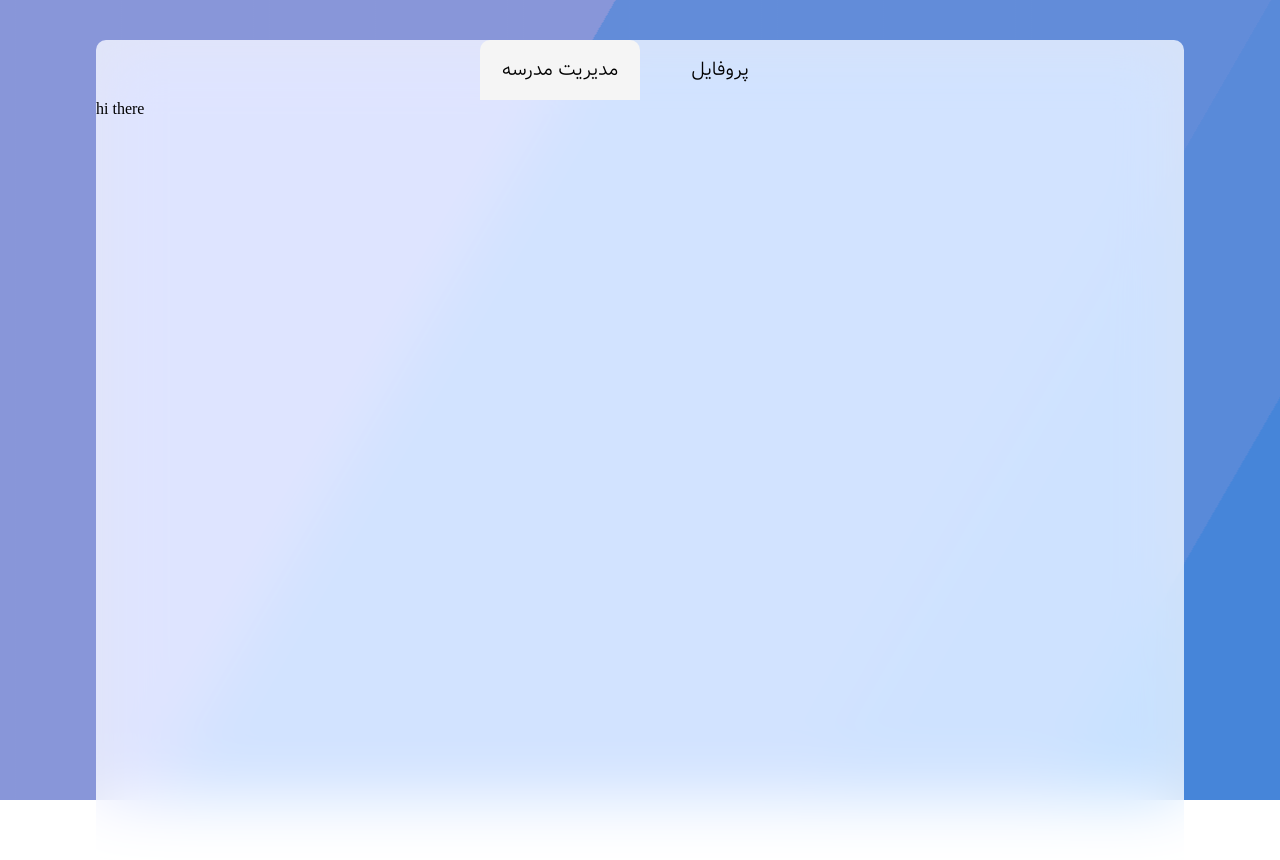
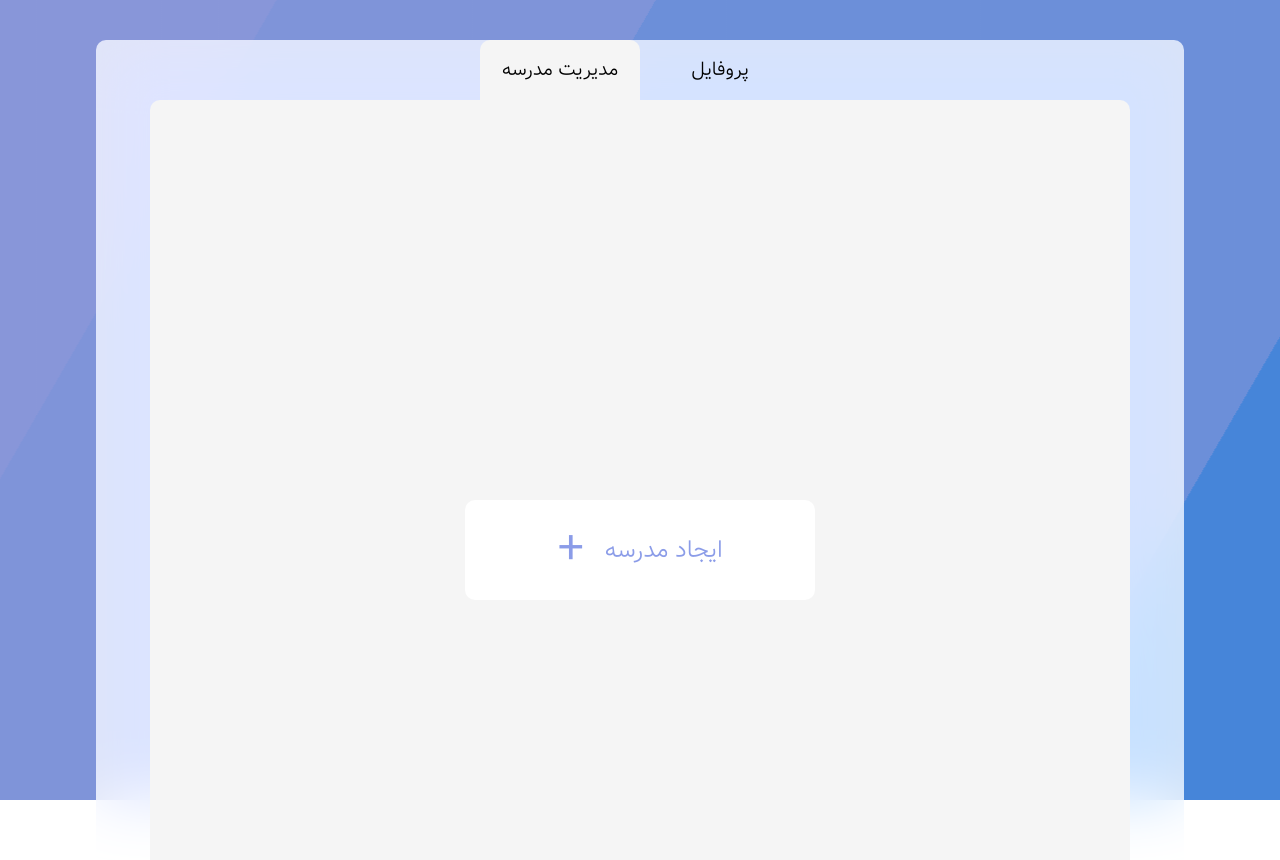
Before and after one commit to alivarastepour/LMS, a React (Create React App) app in the folder front-end/: page /accounts/manager/1/managment in a window 1280 px wide. Shown: the top 860 px of the page. Built offline with nearby package versions, Linux system fonts and the light colour scheme; no server answers; the HTML template or start-up script is replaced by a standard one.

Commit message:
conditional rendering for profile is added

```diff
--- a/front-end/src/Components/Dashboard/Dashboard.js
+++ b/front-end/src/Components/Dashboard/Dashboard.js
@@ -4,6 +4,7 @@ import { useParams} from "react-router-dom";
 import { Wrapper } from "./Dashboard.styles";
 import Profile from "../Profile/Profile";
 import DashboardHeader from "./Dashboard.header";
+import SchoolManagment from "../SchoolManagment/SchoolManagment";
 
 const Dashboard = () => {
 
@@ -15,7 +16,7 @@ const Dashboard = () => {
         <Wrapper>
             <DashboardHeader show={show} setShow={setShow}/>
             {
-                show ? <Profile/> : <div>hi there</div>
+                show ? <Profile/> : <SchoolManagment/>
             }
         </Wrapper>
     </>
--- a/front-end/src/Components/Profile/Profile.js
+++ b/front-end/src/Components/Profile/Profile.js
@@ -18,7 +18,7 @@ const Profile = () => {
     const TOKEN = sessionStorage.getItem('token') ;
 
     const [edit, setEdit] = useState(false);
-    const data = useGet(URL, TOKEN);
+    const {data} = useGet(URL, TOKEN);
     const [profileData, dispatch] = useReducer(profileReducer, {});
 
     useEffect(() => {
```
